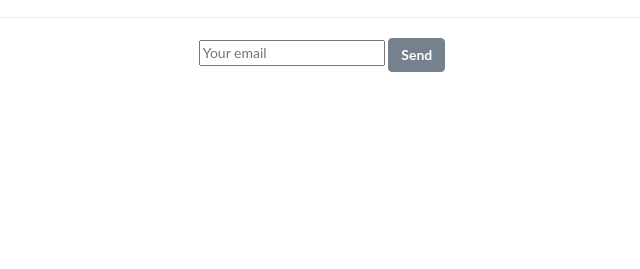
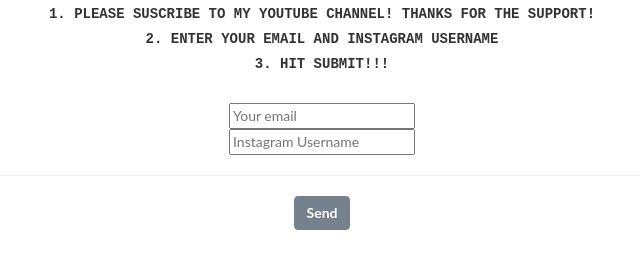
Before and after one commit to envythegod/envythegod.github.io, a website: page giveaway.html in a window 1280 px wide. Shown: the part 63-332 px from the top of the page, without its empty margins (318-958 px from the left). Drawn offline with nearby package versions, Linux system fonts and the light colour scheme.

Commit message:
Added giveaway

```diff
--- a/giveaway.html
+++ b/giveaway.html
@@ -40,12 +40,21 @@
 </script>
 
   <h1> GIVEAWAY!!! </h1>
-  <hr>
-  <div id="youtube" class="g-ytsubscribe" data-channelid="UC95Nt3HSx1t76nrn3-FlSKQ" data-layout="default" data-theme="dark" data-count="default" data-onytevent="onYtEvent">
-  </div>
+  <h5> 1. Please suscribe to my YouTube channel! Thanks for the support! </h5>
+  <h5> 2. Enter your email and Instagram username </h5>
+  <h5> 3. Hit submit!!! </h5>
+  <br>
+
+
+  <div class="g-ytsubscribe" data-channelid="UC95Nt3HSx1t76nrn3-FlSKQ" data-layout="full" data-count="default" data-onytevent="onYtEvent"></div>
 
   <form method="POST" action="http://formspree.io/envy@envythegod.com">
+
     <input name="email" placeholder="Your email" type="email">
+    <br>
+    <input name="username" placeholder="Instagram Username"></textarea>
+    <br>
+    <hr class="small">
     <button id="submit" type="button" class="btn btn-primary disabled">Send</button>
   </form>
 
```
